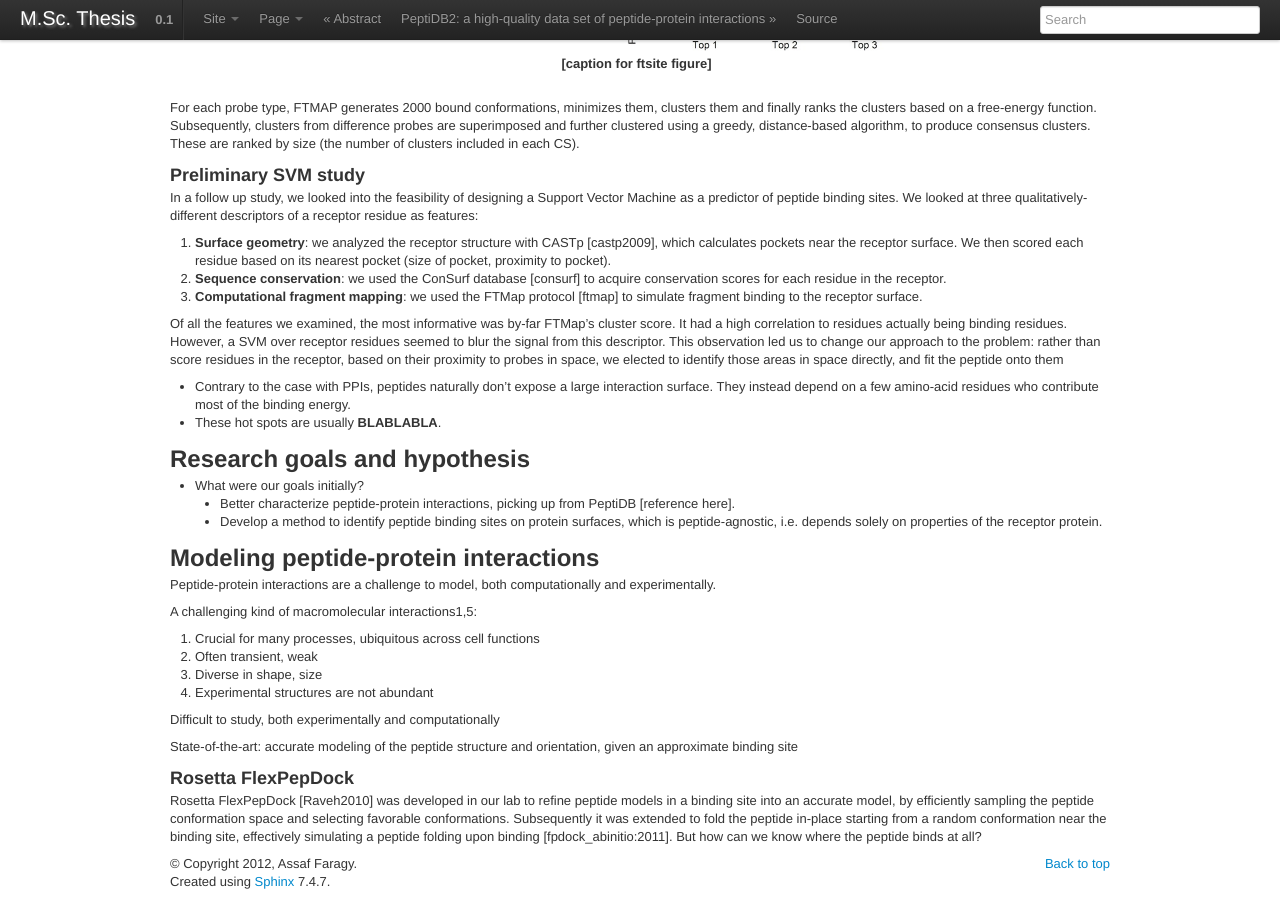
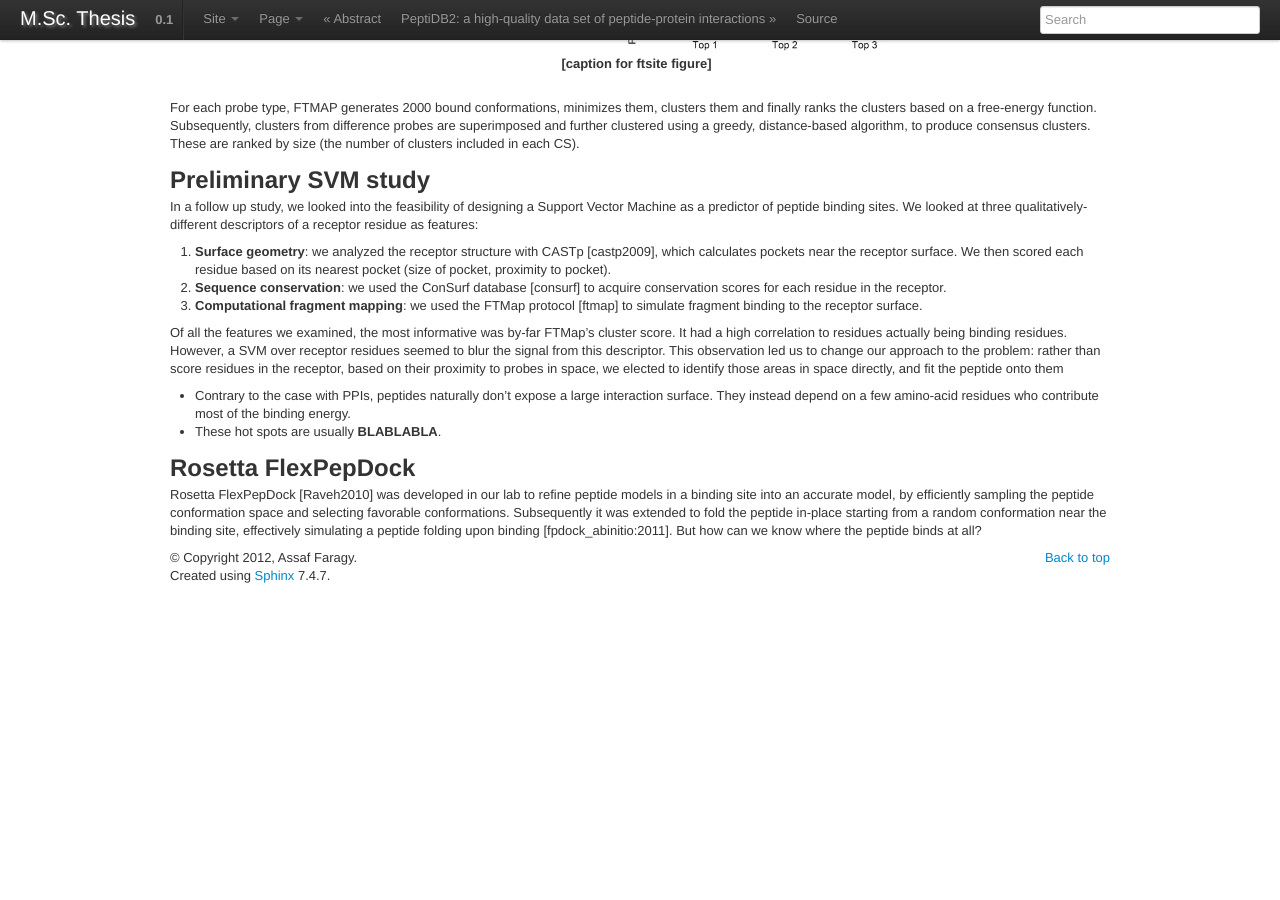
Before and after one commit to assaff/msc-thesis, a Sphinx documentation site: the page built from source/background.rst, in a window 1280 px wide and 900 px high, scrolled down 1025 px. Built offline with Sphinx 7.4.7, drawn with Linux system fonts in a browser that asks for light colours; formulas are drawn with MathJax 3; after the commit the page ends 1619 px from its top, so only the background shows below that.

Commit message:
fixed header levels in background

```diff
--- a/source/background.rst
+++ b/source/background.rst
@@ -101,7 +101,7 @@ consensus clusters. These are ranked by size (the number of clusters
 included in each CS).
 
 Preliminary SVM study
-~~~~~~~~~~~~~~~~~~~~~~~~~~~~~
+-----------------------------
 
 In a follow up study, we looked into the feasibility of designing a
 Support Vector Machine as a predictor of peptide binding sites. We
@@ -130,37 +130,9 @@ identify those areas in space directly, and fit the peptide onto them
   residues who contribute most of the binding energy.
 * These hot spots are usually **BLABLABLA**.
 
-Research goals and hypothesis
-------------------------------
-
-* What were our goals initially?
-
-  - Better characterize peptide-protein interactions, picking up from
-    PeptiDB [reference here].
-  - Develop a method to identify peptide binding sites on protein
-    surfaces, which is peptide-agnostic, i.e. depends solely on
-    properties of the receptor protein.
-
-Modeling peptide-protein interactions
---------------------------------------
-
-Peptide-protein interactions are a challenge to model, both
-computationally and experimentally.
-
-A challenging kind of macromolecular interactions1,5:
-
-1. Crucial for many processes, ubiquitous across cell functions
-2. Often transient, weak
-3. Diverse in shape, size
-4. Experimental structures are not abundant
-
-Difficult to study, both experimentally and computationally
-
-State-of-the-art: accurate modeling of the peptide structure and
-orientation, given an approximate binding site
 
 Rosetta FlexPepDock
-~~~~~~~~~~~~~~~~~~~
+-------------------
 
 Rosetta FlexPepDock [Raveh2010]_ was developed in our lab to refine peptide models
 in a binding site into an accurate model, by efficiently sampling the
```
